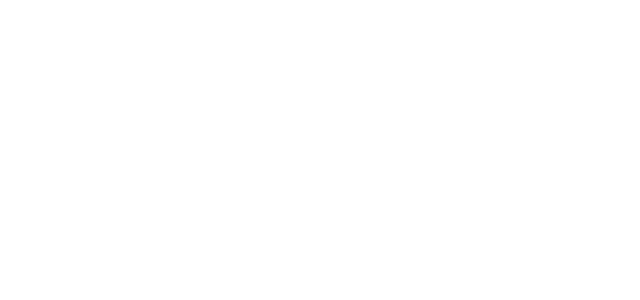
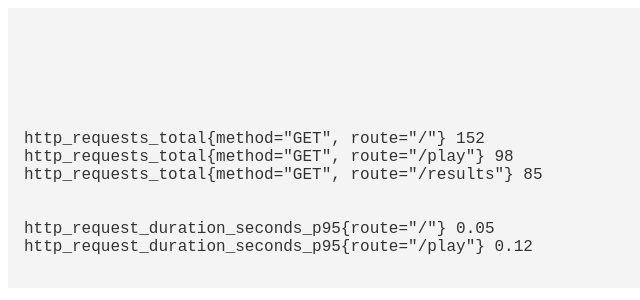
Before and after one commit to jnabulsi/speed-typist, a Vue app: page /metrics in a window 1280 px wide. Before the commit this address had no page. Shown: the top 300 px of the page, without its empty margins (0-640 px from the left). Built offline with nearby package versions, Linux system fonts and the light colour scheme.

Commit message:
Feat: Add /metrics endpoint to complete Level 2

```diff
--- a/src/router/index.js
+++ b/src/router/index.js
@@ -2,11 +2,13 @@ import { createRouter, createWebHistory } from 'vue-router'
 import HomeView from '../views/Home.vue'
 import PlayView from '../views/Play.vue'
 import ResultsView from '../views/Results.vue'
+import MetricsView from '../views/Metrics.vue'
 
 const routes = [
   { path: '/', name: 'Home', component: HomeView },
   { path: '/play', name: 'Play', component: PlayView },
   { path: '/results', name: 'Results', component: ResultsView },
+  { path: '/metrics', name: 'Metrics', component: MetricsView },
 ]
 
 const router = createRouter({
--- /dev/null
+++ b/src/views/Metrics.vue
@@ -0,0 +1,40 @@
+<template>
+  <div class="metrics-container">
+    <pre>{{ metricsData }}</pre>
+  </div>
+</template>
+
+<script setup>
+import { ref } from 'vue'
+
+
+
+const metricsData = ref(`
+
+
+
+
+http_requests_total{method="GET", route="/"} 152
+http_requests_total{method="GET", route="/play"} 98
+http_requests_total{method="GET", route="/results"} 85
+
+
+http_request_duration_seconds_p95{route="/"} 0.05
+http_request_duration_seconds_p95{route="/play"} 0.12
+`)
+</script>
+
+<style scoped>
+.metrics-container {
+  padding: 1rem;
+  background-color: #f4f4f4;
+  color: #333;
+}
+
+
+pre {
+  font-family: monospace;
+  font-size: 1rem;
+  white-space: pre-wrap;
+}
+</style>
```
